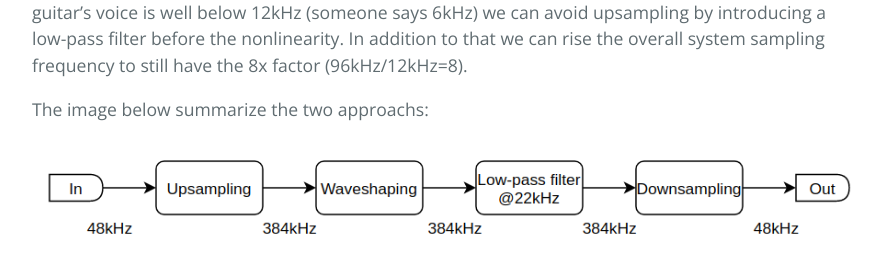
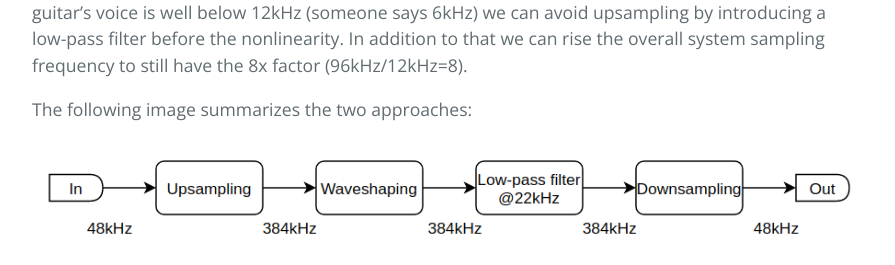
Before and after one commit to AidaDSP/AidaDSP.github.io, a Jekyll site: the page built from _posts/2020-04-13-analog-modeling-techniques-review.md, in a window 1280 px wide and 900 px high, scrolled down 3509 px. Shown: the part 163-428 px from the top of the window, without its empty margins (192-1087 px from the left). Built offline with Jekyll 4.4.1, drawn with Linux system fonts in a browser that asks for light colours.

Commit message:
Fixed content

```diff
--- a/_posts/2020-04-13-analog-modeling-techniques-review.md
+++ b/_posts/2020-04-13-analog-modeling-techniques-review.md
@@ -97,7 +97,7 @@ block is the opposite: to return back to the original system sampling frequency
 Upsampling is a CPU-intensive task, because the algorithm will run at 2x, 4x or 8x speed. Since the guitar's voice is well below 12kHz (someone says 6kHz) we can avoid upsampling
 by introducing a low-pass filter before the nonlinearity. In addition to that we can rise the overall system sampling frequency to still have the 8x factor (96kHz/12kHz=8).
 
-The image below summarize the two approachs:
+The following image summarizes the two approaches:
 
 ![anti-aliasing](anti-aliasing-1.png)
 
```
